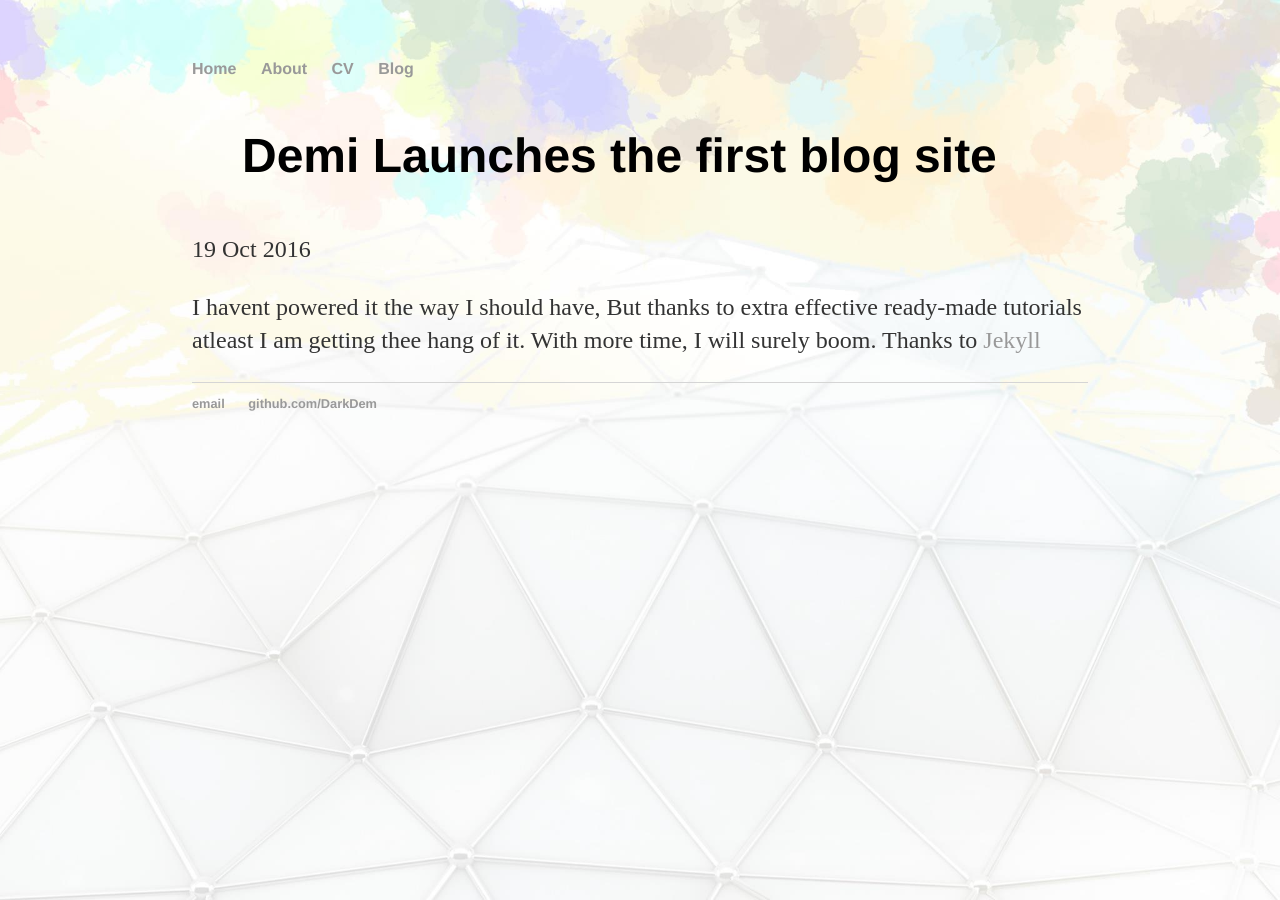
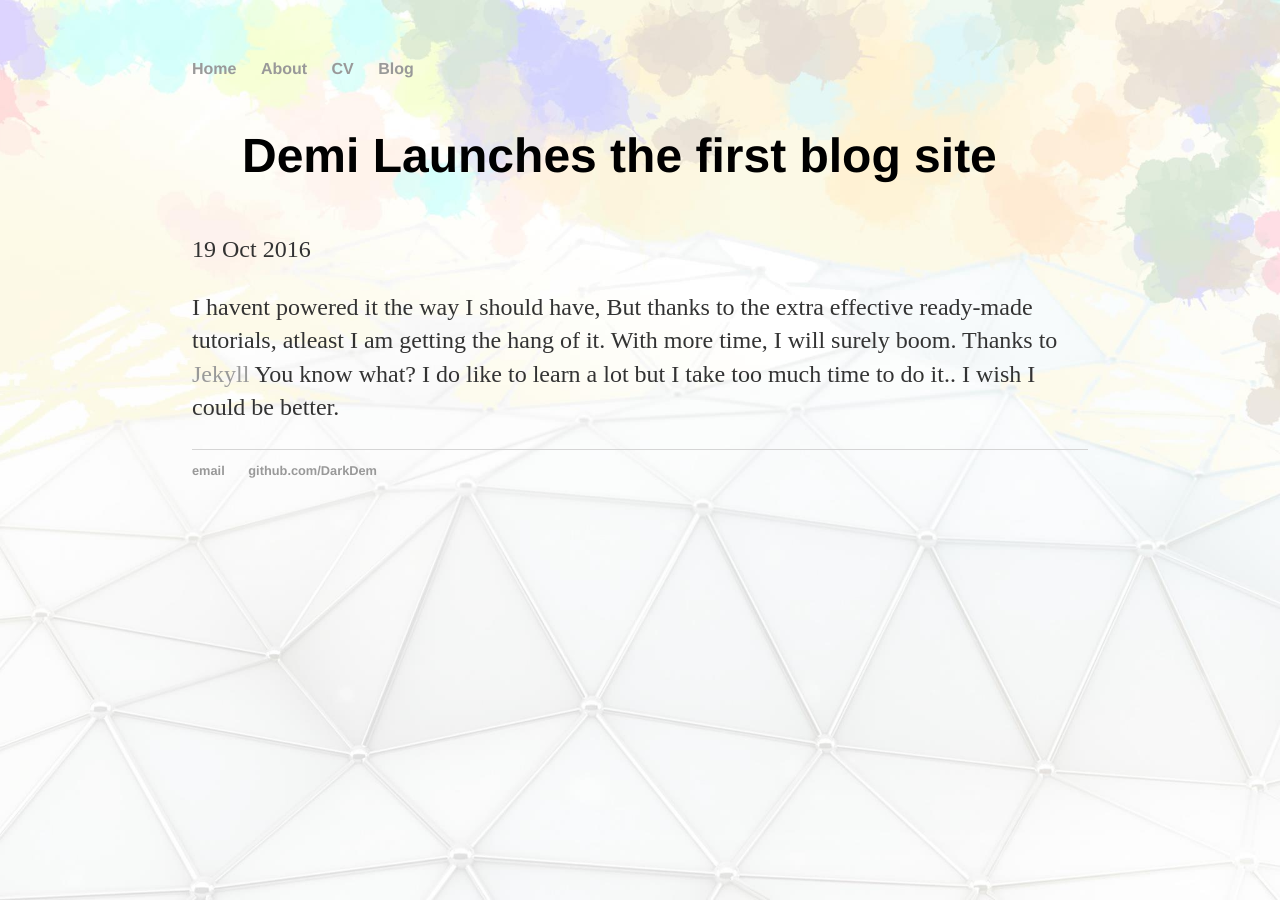
Before and after one commit to DarkDem/DarkDem.github.io, a Jekyll site: the page built from _posts/2016-10-19-demi's-site-launched.md, in a window 1280 px wide. Built offline with Jekyll 4.4.1, drawn with Linux system fonts in a browser that asks for light colours.

Commit message:
Update 2016-10-19-demi's-site-launched.md

```diff
--- a/_posts/2016-10-19-demi's-site-launched.md
+++ b/_posts/2016-10-19-demi's-site-launched.md
@@ -3,5 +3,5 @@ layout: post
 title: "Demi Launches the first blog site"
 date: 2016-10-19
 ---
-I havent powered it the way I should have, But thanks to extra effective ready-made tutorials atleast I am getting thee hang of it. With
-more time, I will surely boom. Thanks to [Jekyll](http://jekyllrb.com)
+I havent powered it the way I should have, But thanks to the extra effective ready-made tutorials, atleast I am getting the hang of it. With more time, I will surely boom. Thanks to [Jekyll](http://jekyllrb.com)
+You know what? I do like to learn a lot but I take too much time to do it.. I wish I could be better.
```
